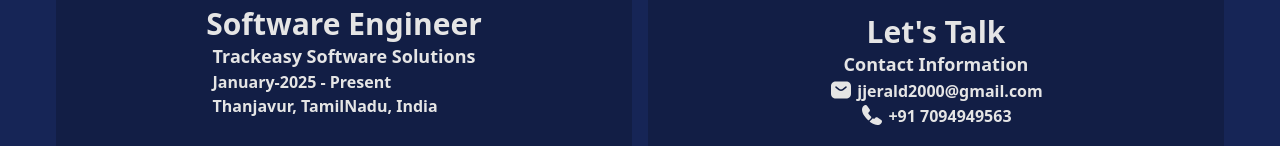
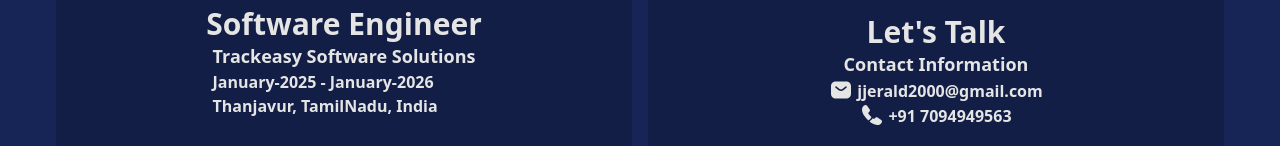
Before and after one commit to Jerald-Jn/Portfolio, a React (Vite) app: page / in a window 1280 px wide. Shown: the part 1648-1794 px from the top of the page. Built offline with nearby package versions, Linux system fonts and the light colour scheme.

Commit message:
Update ExperienceSection

```diff
--- a/src/components/experience/ExperienceSection.tsx
+++ b/src/components/experience/ExperienceSection.tsx
@@ -9,7 +9,7 @@
                 <h3 className=" text-3xl font-bold text-center mt-3 lg:mt-5">Software Engineer</h3>
                 <div className=" grid grid-cols-1 text-black dark:text-neutral-200">
                         <h4 className="text-neutral text-lg font-bold">Trackeasy Software Solutions</h4>
-                        <p className="text-neutral text-md font-semibold">January-2025 - Present</p>
+                        <p className="text-neutral text-md font-semibold">January-2025 - January-2026</p>
                         <p className="text-neutral text-md font-semibold">Thanjavur, TamilNadu, India</p>
                 </div>
             </div>
```
